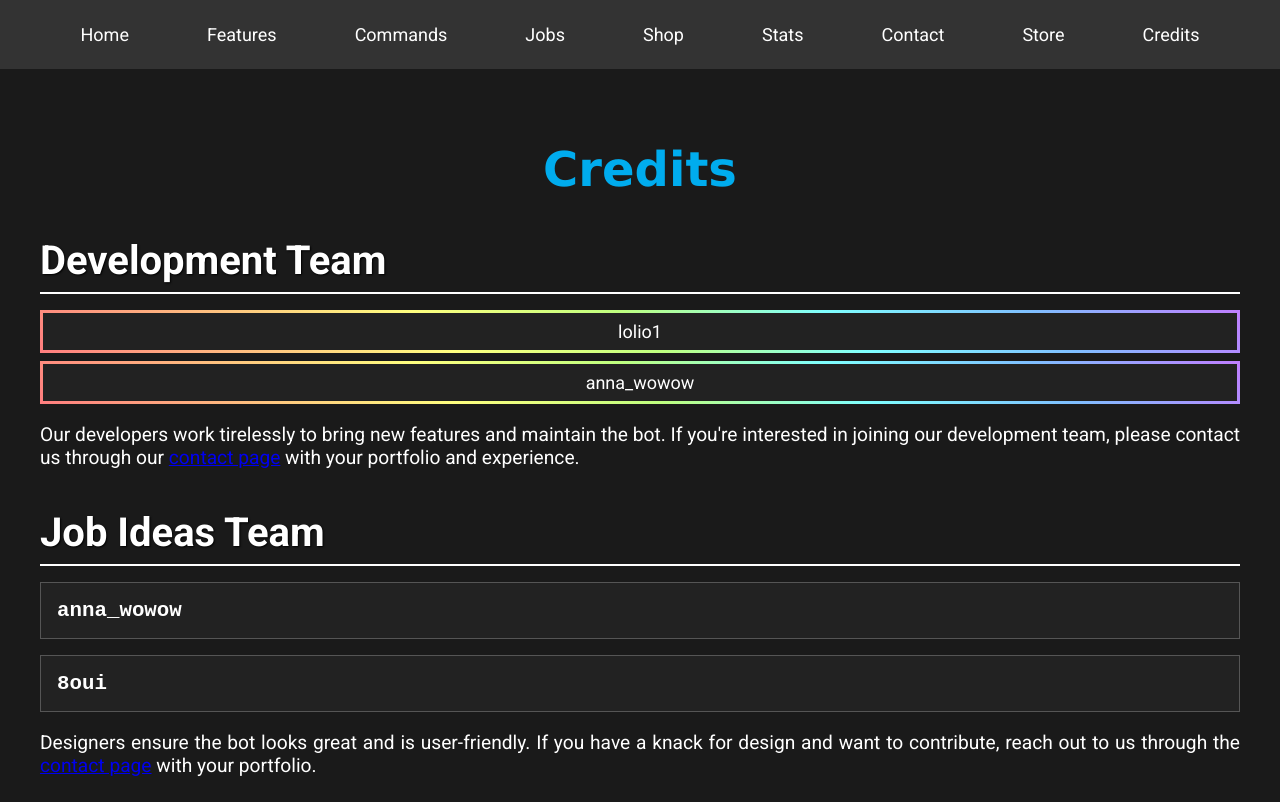
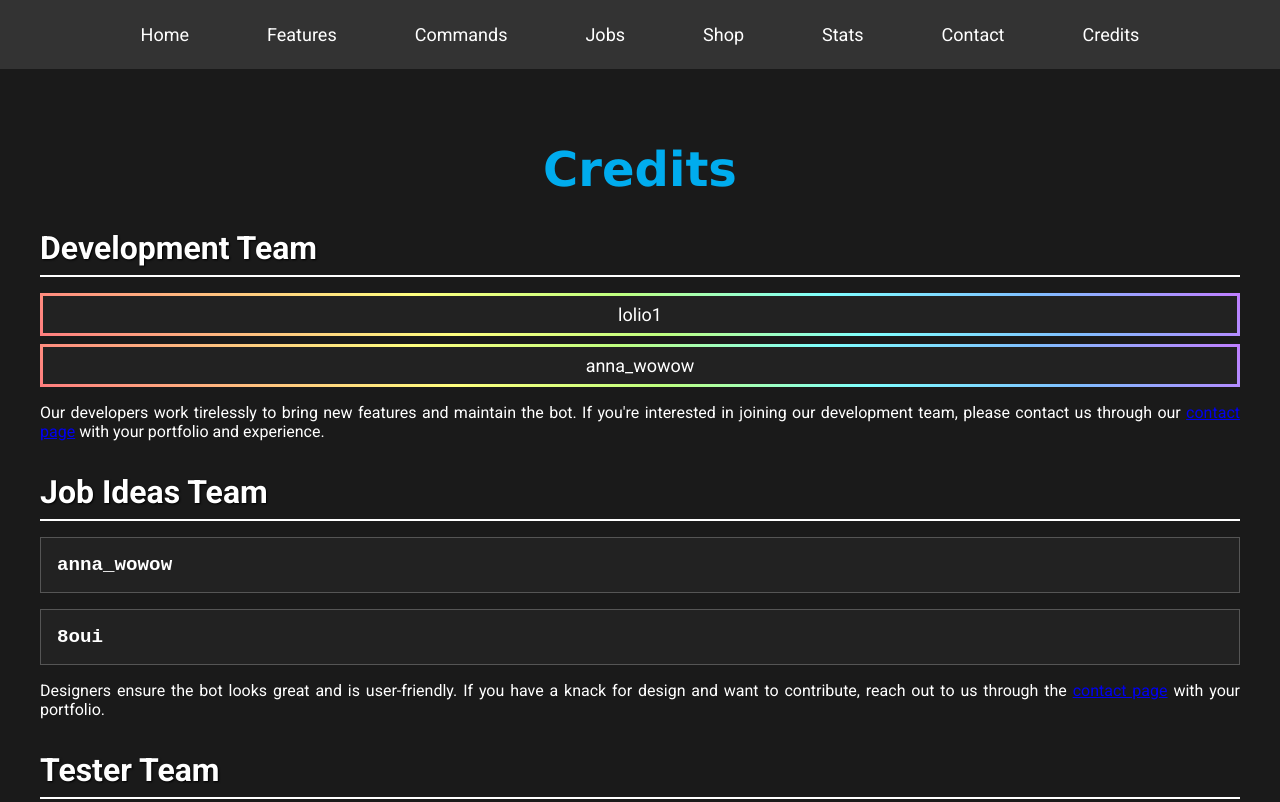
Before and after one commit to lolio9/jobrng.com, a website: page credits.html in a window 1280 px wide. Shown: the top 802 px of the page. Drawn offline with Linux system fonts and the light colour scheme; files that its build step writes are made by us from their sources.

Commit message:
Update credits.html

```diff
--- a/credits.html
+++ b/credits.html
@@ -112,7 +112,7 @@
         }
 
         .credits h3 {
-            font-size: 2.5rem;
+            font-size: 2rem;
             margin-bottom: 1rem;
             color: #fff;
             border-bottom: 2px solid #fff;
@@ -121,7 +121,7 @@
         }
 
         .credits p {
-            font-size: 1.2rem;
+            font-size: 1rem;
             margin-bottom: 1.5rem;
             text-align: justify;
         }
@@ -138,7 +138,7 @@
             padding: 1rem;
             margin-bottom: 1rem;
             font-family: 'Courier New', Courier, monospace;
-            font-size: 1.3rem;
+            font-size: 1.2rem;
             font-weight: bold;
             color: #fff;
         }
@@ -241,7 +241,6 @@
                 <li><a href="shop.html">Shop</a></li>
                 <li><a href="stats.html">Stats</a></li>
                 <li><a href="contact.html">Contact</a></li>
-                <li><a href="store.html">Store</a></li>
                 <li><a href="credits.html">Credits</a></li>
             </ul>
         </nav>
```
